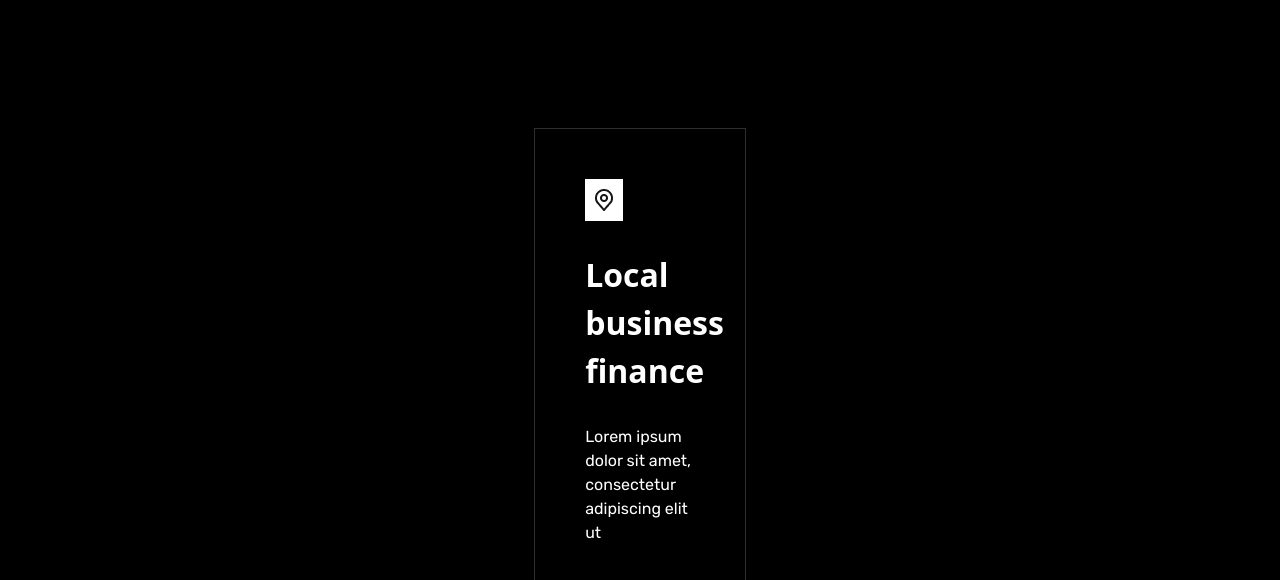
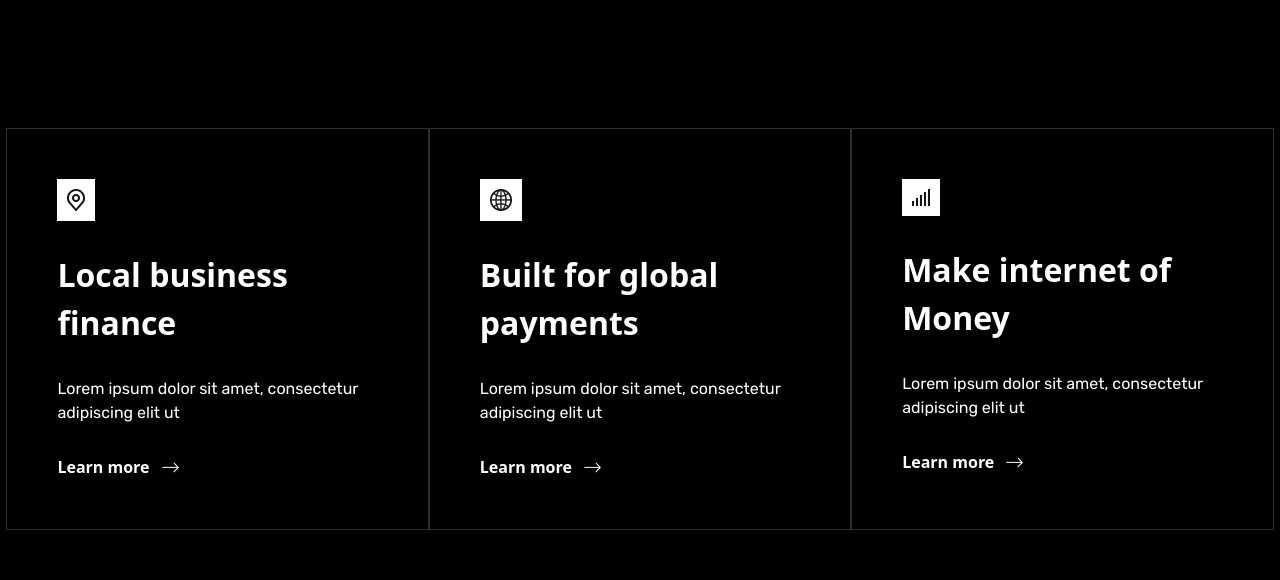
Before and after one commit to KarimElaskary/FinanceX, a React (Vite) app: page / in a window 1280 px wide. Shown: the part 2700-3280 px from the top of the page. Built offline with nearby package versions, Linux system fonts and the light colour scheme; a web font is replaced by a local one.

Commit message:
First Commit

```diff
--- a/src/UI/Card2.jsx
+++ b/src/UI/Card2.jsx
@@ -3,7 +3,7 @@ import rightWhite from '../assets/rightWhite.png'
 
 const Card2 = ({ img, title }) => {
   return (
-    <div className='container border-[1px] border-[#2E2E2E] p-[50px] w-[20%] md:w-[40%]'>
+    <div className='container border-[1px] border-[#2E2E2E] p-[50px] lg:w-[33%] md:w-[50%] w-[100%]'>
       <li>
         <div className='bg-white p-[10px] w-fit mb-[30px]'>
           <img src={img} alt='smallIcon' />
--- a/src/components/OurServices.jsx
+++ b/src/components/OurServices.jsx
@@ -53,7 +53,7 @@ const OurServices = () => {
         </ul>
       </div>
       <div>
-        <ul className='flex flex-col md:flex-wrap items-center justify-center'>
+        <ul className='flex flex-wrap  justify-center'>
           {data2.map((card, i) => (
             <Card2 key={i} img={card.img} title={card.title} />
           ))}
```
